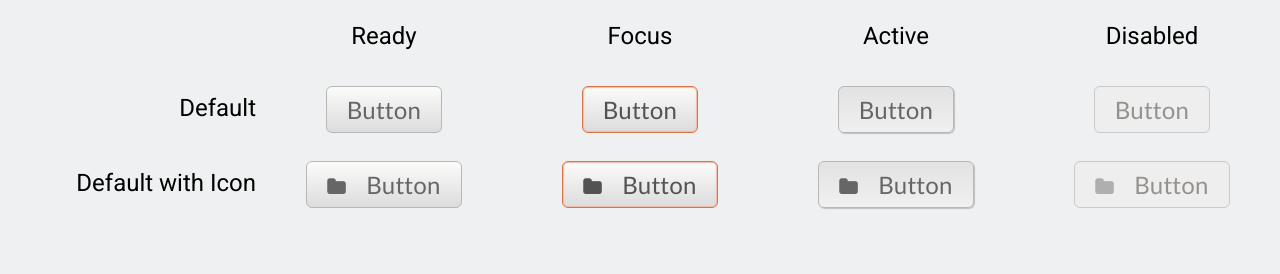
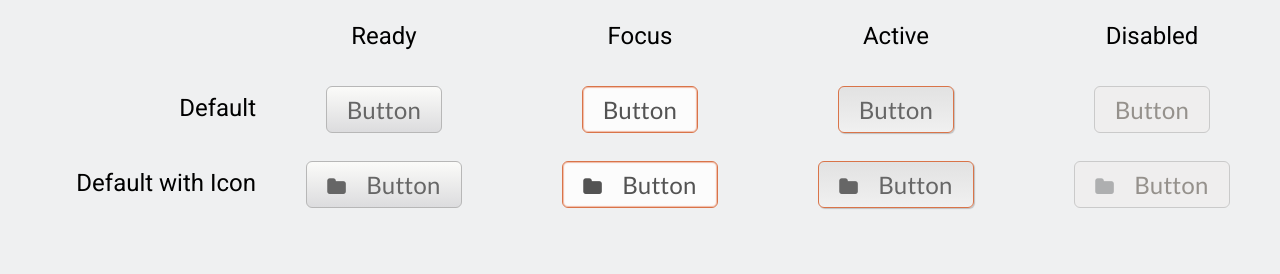
Before and after one commit to ceoss/os-web-components, a plain HTML site: page Unity/Ambiance/index.html in a window 1280 px wide. Shown: the top 274 px of the page. Drawn offline with Linux system fonts and the light colour scheme.

Commit message:
Unity Ambiance Update

```diff
--- a/Unity/Ambiance/unity-ambiance.css
+++ b/Unity/Ambiance/unity-ambiance.css
@@ -30,8 +30,12 @@ Website: http://xor.tech/OS-Web-Components/KDE/Breeze/5.0/ */
 	user-select: none;
 	-webkit-tap-highlight-color: transparent;
 	white-space: nowrap;
+	/*-webkit-transition: all .3s ease-out;*/
+	/*-moz-transition: all .3s ease-out;*/
+	/*-o-transition: all .3s ease-out;*/
+	/*transition: all .3s ease-out;*/
 }
-.unity-ambiance-button:hover {
+.unity-ambiance-button:hover, .unity-ambiance-button.hover {
 	background: #fcfcfc;
 	background: -moz-linear-gradient(top,  #FEFEFE 0%, #E5E5E5 100%);
 	background: -webkit-gradient(linear, left top, left bottom, color-stop(0%,#FEFEFE), color-stop(100%,#E5E5E5));
@@ -52,7 +56,7 @@ Website: http://xor.tech/OS-Web-Components/KDE/Breeze/5.0/ */
 	pointer-events: none;
 }
 .unity-ambiance-button:focus, .unity-ambiance-button.focus {
-	background-color: #fcfcfc;
+	background: #fcfcfc;
 	color: #535353;
 	border: 1px solid #D97449;
 	-moz-box-shadow: inset #F0BAA6 0 0 1px 1px;
@@ -68,6 +72,7 @@ Website: http://xor.tech/OS-Web-Components/KDE/Breeze/5.0/ */
 	background: -ms-linear-gradient(top,  #E2E2E2 0%,#F0F0F0 100%);
 	background: linear-gradient(to bottom,  #E2E2E2 0%,#F0F0F0 100%);
 	filter: progid:DXImageTransform.Microsoft.gradient( startColorstr='#E2E2E2', endColorstr='#F0F0F0',GradientType=0 );
+	border: 1px solid #D97449;
 	-webkit-box-shadow: 1px 1px 1px 0px rgba(0,0,0,0.2);
 	-moz-box-shadow: 1px 1px 1px 0px rgba(0,0,0,0.2);
 	box-shadow: 1px 1px 1px 0px rgba(0,0,0,0.2);
```
